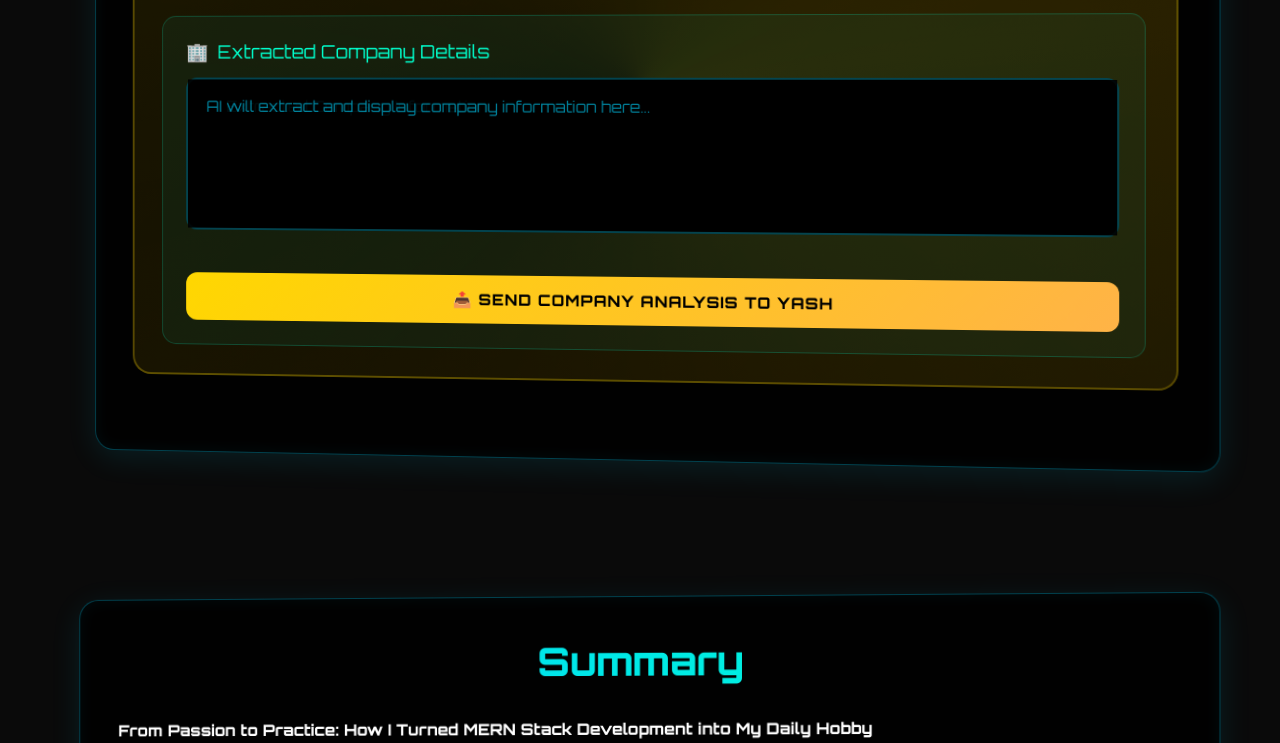
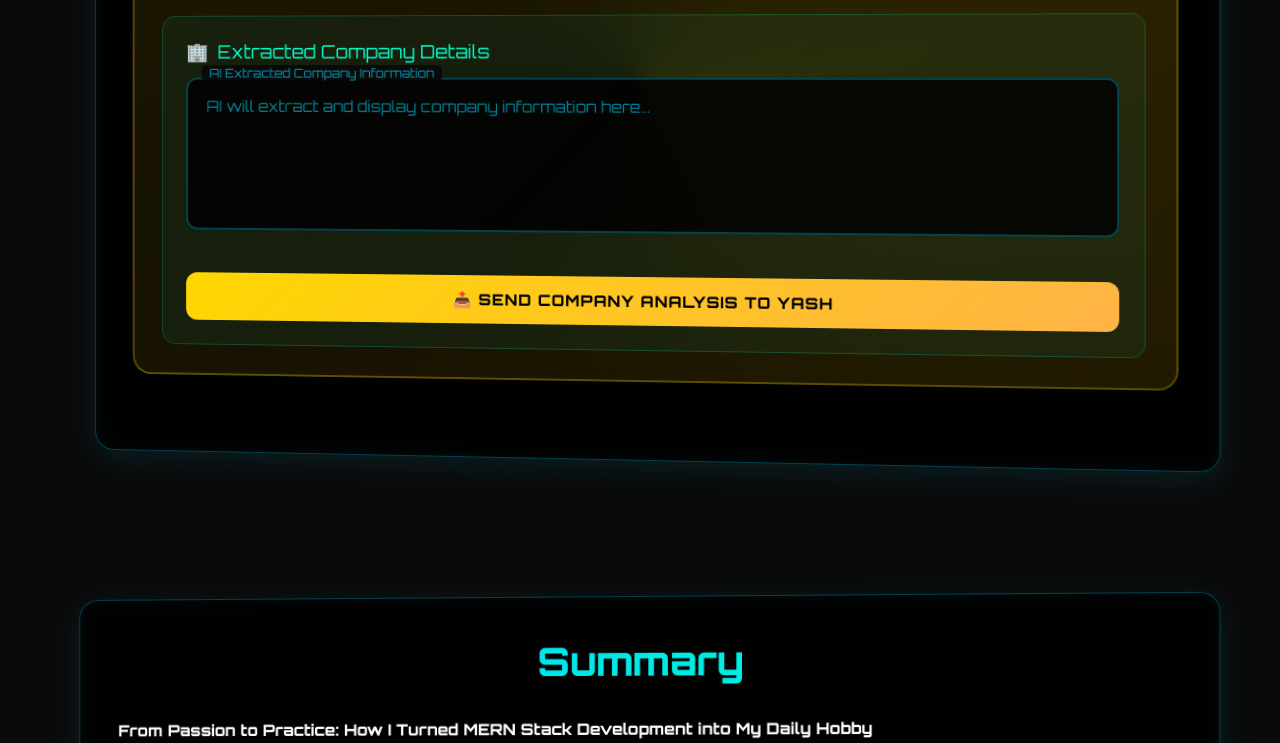
Before and after one commit to yashchaudhary265/interactive-resume, a website: page frontend/index.html in a window 1280 px wide. Shown: the part 1300-2043 px from the top of the page. Drawn offline with nearby package versions, Linux system fonts and the light colour scheme; animation ran at ten frames a second.

Commit message:
Ultra fixed input field clickability - moved labels above inputs

```diff
--- a/frontend/style.css
+++ b/frontend/style.css
@@ -415,56 +415,58 @@ main {
   font-size: 1.5rem;
 }
 
-/* SUPER FIXED: Input Group and Wrapper - MAXIMUM CLICKABILITY */
+/* ULTRA FIXED: Input Group and Wrapper - ULTIMATE CLICKABILITY */
 .input-group {
-  margin-bottom: 25px;
-  position: relative;
-  z-index: 999;
+  margin-bottom: 25px !important;
+  position: relative !important;
+  z-index: 9999 !important;
 }
 
 .input-wrapper {
-  position: relative;
-  border: 2px solid rgba(0, 212, 255, 0.3);
-  border-radius: 12px;
-  background: rgba(0, 0, 0, 0.8);
-  transition: all 0.3s ease;
-  z-index: 999;
-  display: block;
-  width: 100%;
+  position: relative !important;
+  border: 2px solid rgba(0, 212, 255, 0.3) !important;
+  border-radius: 12px !important;
+  background: rgba(0, 0, 0, 0.8) !important;
+  transition: all 0.3s ease !important;
+  z-index: 9999 !important;
+  display: block !important;
+  width: 100% !important;
+  cursor: text !important;
 }
 
 .input-wrapper:focus-within,
 .input-wrapper:hover {
-  border-color: #00ffcc;
-  box-shadow: 0 0 20px rgba(0, 255, 204, 0.3);
-  z-index: 1000;
+  border-color: #00ffcc !important;
+  box-shadow: 0 0 20px rgba(0, 255, 204, 0.3) !important;
+  z-index: 10000 !important;
 }
 
-/* SUPER FIXED: Input and Textarea - ABSOLUTE MAXIMUM CLICKABILITY */
+/* ULTRA FIXED: Input and Textarea - ABSOLUTE ULTIMATE CLICKABILITY */
 .input-wrapper input,
 .input-wrapper textarea {
   width: 100% !important;
   padding: 18px 20px !important;
-  background: rgba(0, 0, 0, 0.9) !important;
+  background: transparent !important;
   border: none !important;
   outline: none !important;
   color: white !important;
   font-size: 1rem !important;
   font-family: 'Orbitron', sans-serif !important;
   position: relative !important;
-  z-index: 1001 !important;
+  z-index: 10001 !important;
   resize: none !important;
   cursor: text !important;
   pointer-events: auto !important;
   user-select: text !important;
   display: block !important;
   box-sizing: border-box !important;
+  min-height: auto !important;
 }
 
 .input-wrapper input:focus,
 .input-wrapper textarea:focus {
-  background: rgba(0, 0, 0, 1) !important;
-  z-index: 1002 !important;
+  background: rgba(0, 0, 0, 0.2) !important;
+  z-index: 10002 !important;
   border: none !important;
   outline: 2px solid #00ffcc !important;
   outline-offset: -2px !important;
@@ -476,33 +478,35 @@ main {
   opacity: 1 !important;
 }
 
-/* SUPER FIXED: Label Positioning */
+/* ULTRA FIXED: Label Positioning - NON-INTERFERING */
 .input-wrapper label {
-  position: absolute;
-  top: 18px;
-  left: 20px;
-  color: rgba(0, 212, 255, 0.7);
-  pointer-events: none;
-  transition: all 0.3s ease;
-  font-weight: 500;
-  font-size: 1rem;
-  z-index: 1000;
-  background: transparent;
+  position: absolute !important;
+  top: -15px !important;
+  left: 15px !important;
+  color: rgba(0, 212, 255, 0.7) !important;
+  pointer-events: none !important;
+  transition: all 0.3s ease !important;
+  font-weight: 500 !important;
+  font-size: 0.8rem !important;
+  z-index: 10000 !important;
+  background: #0a0a0a !important;
+  padding: 0 8px !important;
+  border-radius: 4px !important;
 }
 
-/* FIXED: Label Animation - Enhanced Detection */
+/* FIXED: Label Animation - Always Above Input */
 .input-wrapper:focus-within label,
 .input-wrapper.has-value label,
 .input-wrapper input:not(:placeholder-shown) + label,
 .input-wrapper textarea:not(:placeholder-shown) + label {
-  top: -10px !important;
+  top: -15px !important;
   left: 15px !important;
   font-size: 0.8rem !important;
   color: #00ffcc !important;
   background: #0a0a0a !important;
   padding: 0 8px !important;
   border-radius: 4px !important;
-  z-index: 1003 !important;
+  z-index: 10003 !important;
 }
 
 /* Enhanced AI Button */
```
